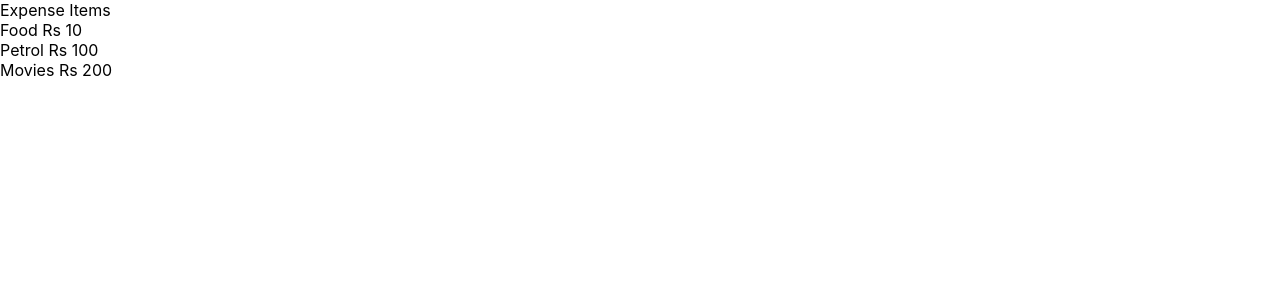
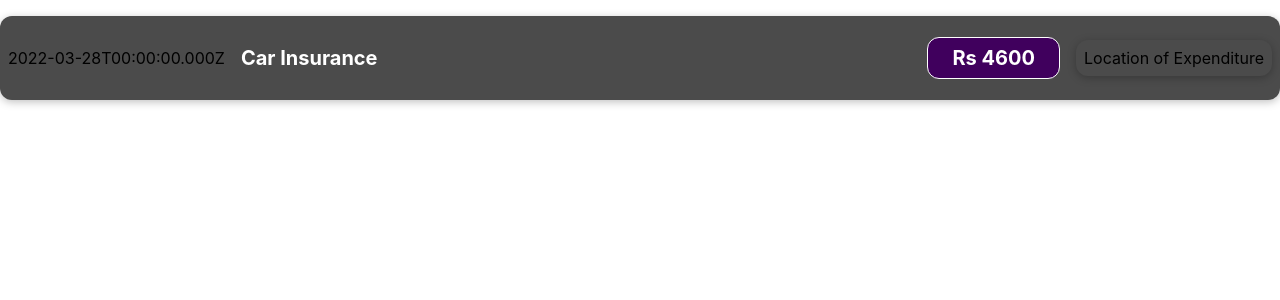
Before and after one commit to Sushmitacode12/REACT-Tasks, a React (Create React App) app: page / in a window 1280 px wide. Shown: the top 300 px of the page. Built offline with nearby package versions, Linux system fonts and the light colour scheme.

Commit message:
variale added

```diff
--- a/src/App.js
+++ b/src/App.js
@@ -1,5 +1,5 @@
-import './componenpmts/ExpeseItam'
-import ExpenseItem from './componenpmts/ExpeseItam';
+
+import ExpenseItem from './components/ExpenseItem';
 import './App.css';
 
 function App() {
--- a/src/componenpmts/ExpeseItam.js
+++ /dev/null
@@ -1,26 +0,0 @@
-// import "./ExpenseItem.css";
-
-function ExpenseItem() {
-  // const expenseDate = new Date(2022, 2, 28);
-  // const expenseTitle = "Car Insurance";
-  // const expenseAmount = "Rs 4600";
-  // const LocationofExpenditure = "Location of Expenditure";
-
-  return (
-    <div>
-      <div>Expense Items</div>
-      <div>Food Rs 10</div>
-      <div>Petrol Rs 100</div>
-      <div>Movies Rs 200</div>
-    {/* <div className="expense-item">
-      <div>{expenseDate.toISOString()}</div>
-      <div className="expense-item__description">
-        <h2>{expenseTitle}</h2>
-        <div className="expense-item__price">{expenseAmount}</div>
-        <div className="expense-item h2">{LocationofExpenditure}</div>
-      </div> */}
-    </div>
-  );
-}
-
-export default ExpenseItem;
--- /dev/null
+++ b/src/components/ExpenseItem.js
@@ -0,0 +1,21 @@
+import "./ExpenseItem.css";
+
+function ExpenseItem() {
+  const expenseDate = new Date(2022, 2, 28);
+  const expenseTitle = "Car Insurance";
+  const expenseAmount = "Rs 4600";
+  const LocationofExpenditure = "Location of Expenditure";
+
+  return (
+     <div className="expense-item">
+      <div>{expenseDate.toISOString()}</div>
+      <div className="expense-item__description">
+        <h2>{expenseTitle}</h2>
+        <div className="expense-item__price">{expenseAmount}</div>
+        <div className="expense-item h2">{LocationofExpenditure}</div>
+      </div>
+    </div>
+  );
+}
+
+export default ExpenseItem;
```
Also changed, not shown: src/components/ExpenseItem.css (renamed from src/componenpmts/ExpeseItem.css).
